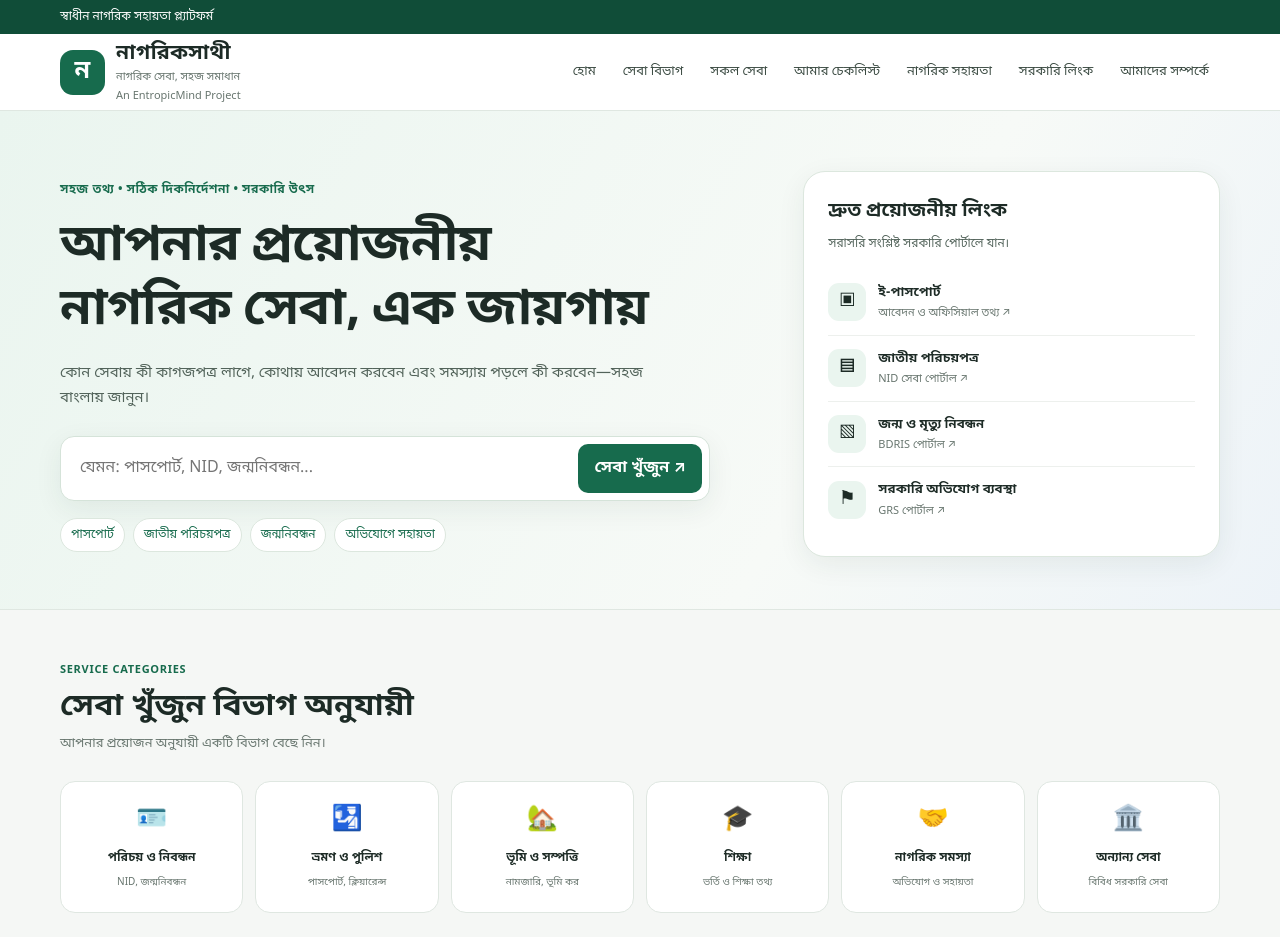
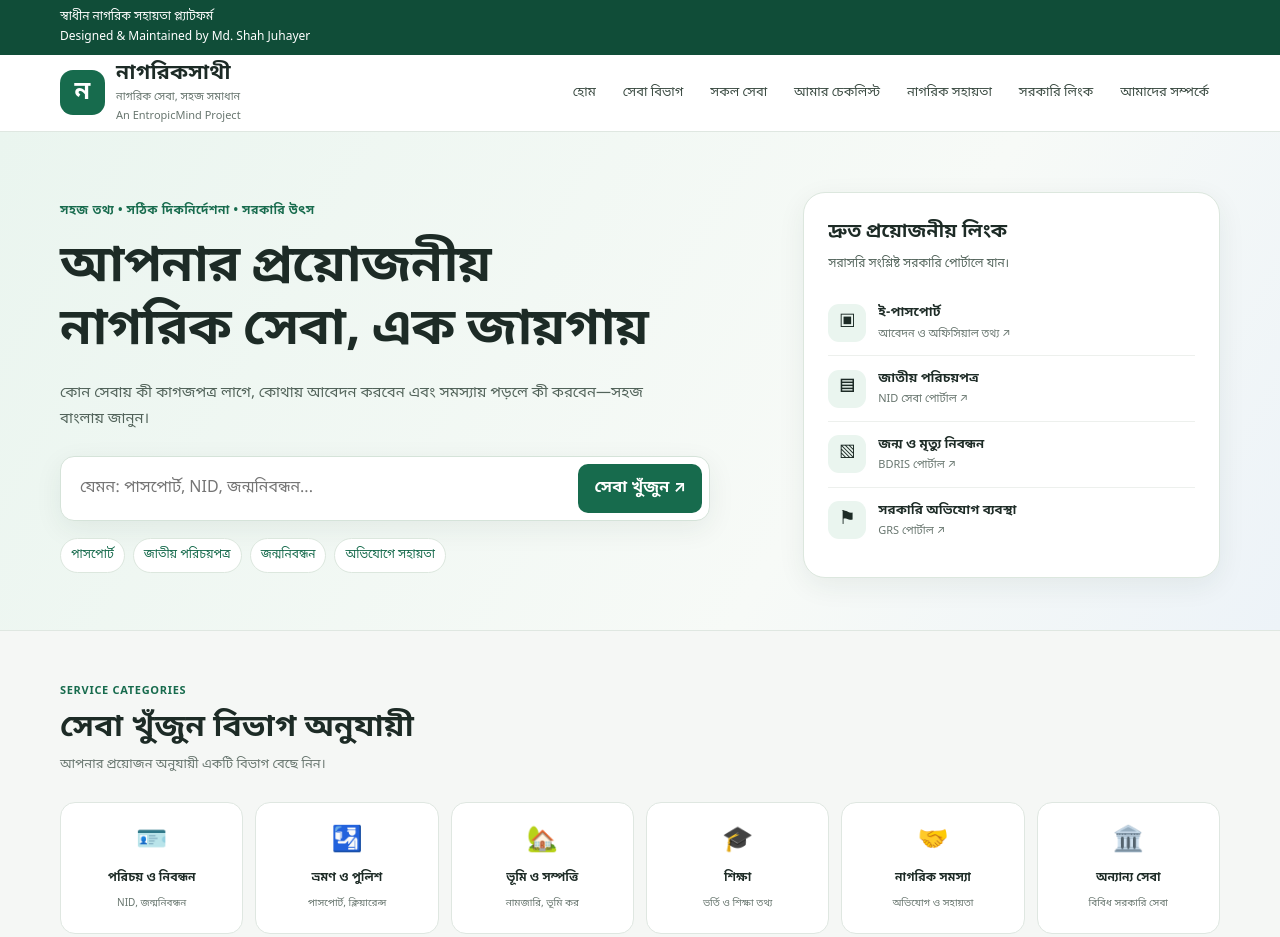
Before and after one commit to Juhayer27/NagorikSathi, a plain HTML site: page index.html in a window 1280 px wide. Shown: the top 937 px of the page. Drawn offline with Linux system fonts and the light colour scheme.

```diff
--- a/index.html
+++ b/index.html
@@ -225,7 +225,7 @@
 <div class="topline">
   <div class="container">
 
-    <span>স্বাধীন নাগরিক সহায়তা প্ল্যাটফর্ম</span>
+    <span>স্বাধীন নাগরিক সহায়তা প্ল্যাটফর্ম <br> Designed & Maintained by Md. Shah Juhayer  </span>
   </div>
 </div>
 
```
